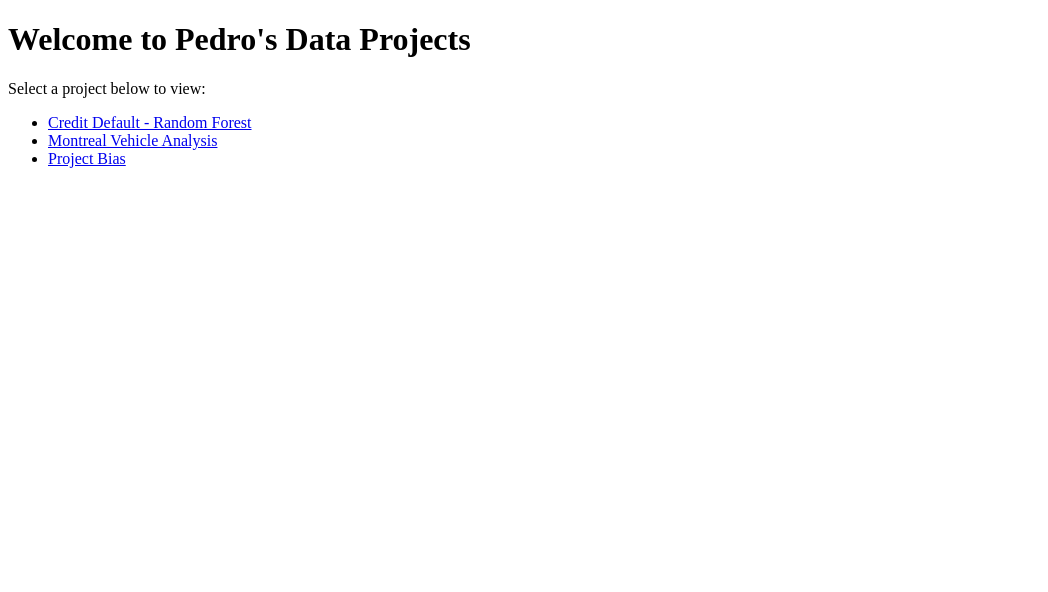
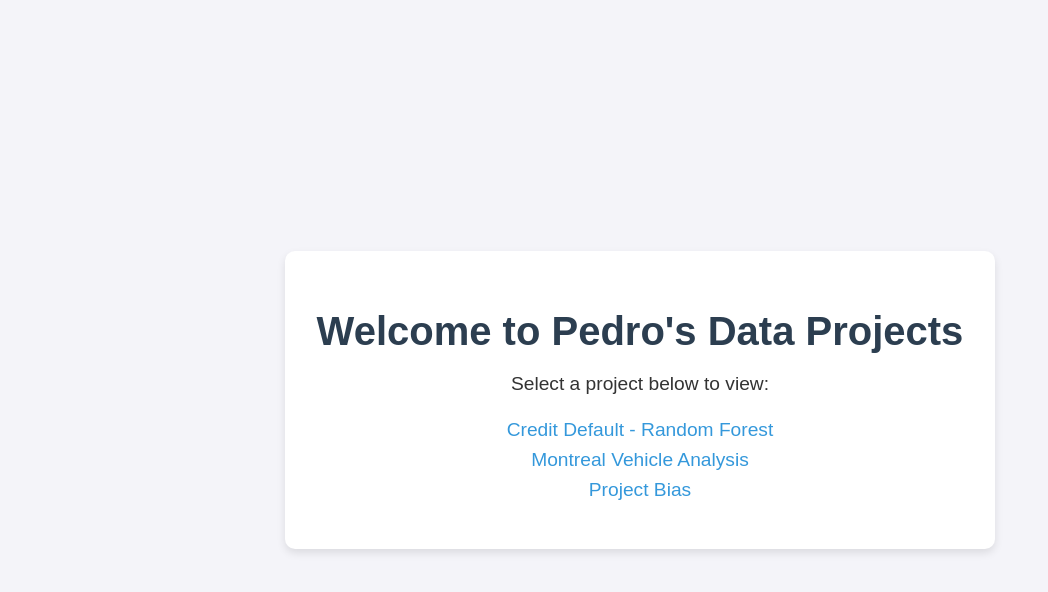
Before and after one commit to PedroJoseTrujilloMejia/Data, a plain HTML site: page docs/index.html in a window 1280 px wide. Shown: the whole page, without its empty margins (0-1048 px from the left). Drawn offline with Linux system fonts and the light colour scheme.

Commit message:
Update index.html

```diff
--- a/docs/index.html
+++ b/docs/index.html
@@ -4,8 +4,61 @@
   <meta charset="UTF-8">
   <meta name="viewport" content="width=device-width, initial-scale=1.0">
   <title>Pedro's Data Projects</title>
+  <style>
+    body {
+      font-family: Arial, sans-serif;
+      background-color: #f4f4f9;
+      color: #333;
+      margin: 0;
+      padding: 0;
+      display: flex;
+      justify-content: center;
+      align-items: center;
+      height: 100vh;
+    }
+
+    .container {
+      text-align: center;
+      background: #fff;
+      padding: 2rem;
+      border-radius: 10px;
+      box-shadow: 0 4px 8px rgba(0, 0, 0, 0.1);
+    }
+
+    h1 {
+      font-size: 2.5rem;
+      color: #2c3e50;
+      margin-bottom: 1rem;
+    }
+
+    p {
+      font-size: 1.2rem;
+      margin-bottom: 1.5rem;
+    }
+
+    ul {
+      list-style: none;
+      padding: 0;
+    }
+
+    li {
+      margin: 0.5rem 0;
+    }
+
+    a {
+      text-decoration: none;
+      color: #3498db;
+      font-size: 1.2rem;
+      transition: color 0.3s ease;
+    }
+
+    a:hover {
+      color: #2980b9;
+    }
+  </style>
 </head>
 <body>
+  <div class="container">
     <h1>Welcome to Pedro's Data Projects</h1>
     <p>Select a project below to view:</p>
     <ul>
@@ -13,5 +66,6 @@
       <li><a href="Montreal_Vehicle_Analysis.html">Montreal Vehicle Analysis</a></li>
       <li><a href="Bias.html">Project Bias</a></li>
     </ul>
+  </div>
 </body>
 </html>
```
Lines whose indentation alone changed are shown as unchanged.
